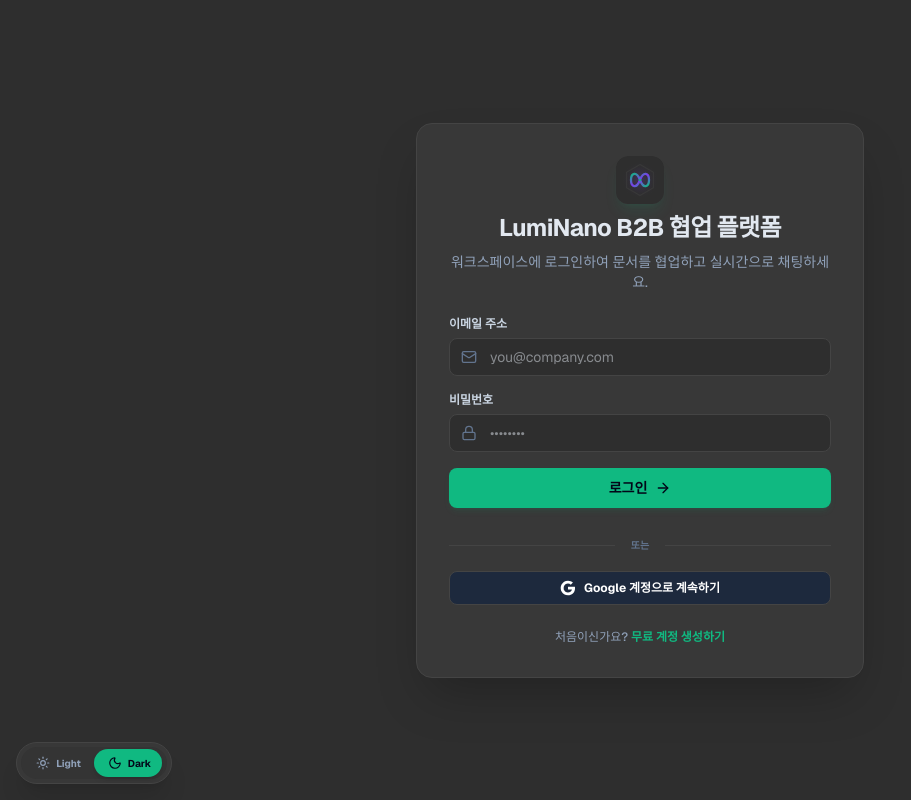
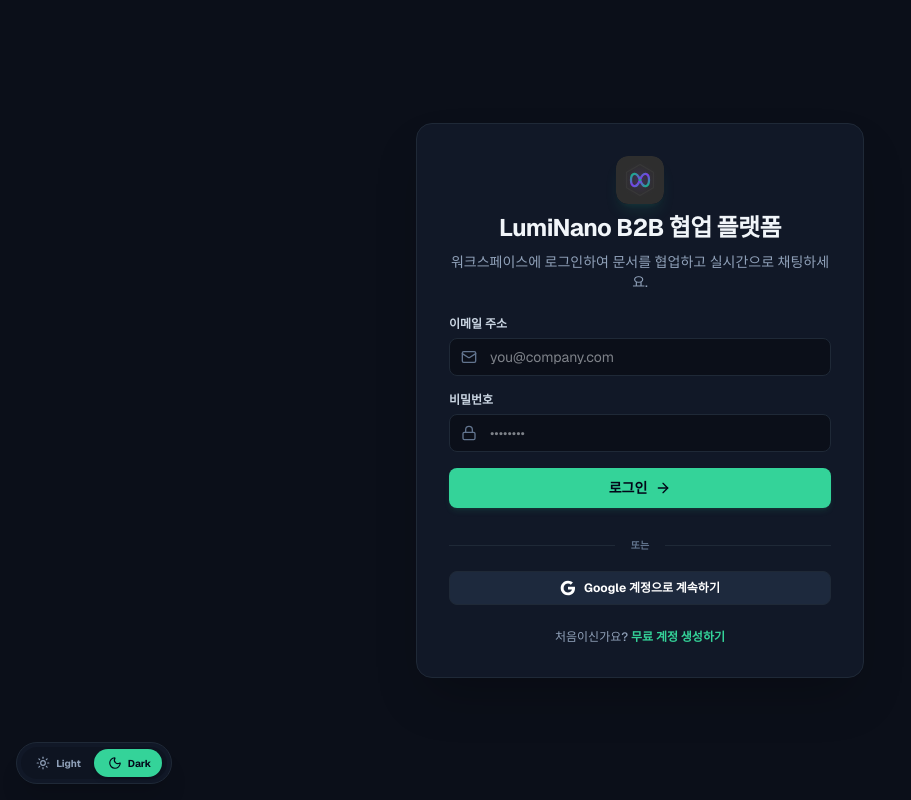
Before and after one commit to no-body-2/B2B-SaaS-project, a Next.js app in the folder apps/web/: page / in a window 1280 px wide. Shown: the whole page, without its empty margins (0-911 px from the left). Built offline with nearby package versions, Linux system fonts and the light colour scheme; no server answers.

Commit message:
fix(ui): Fix UI Dark mode text-color bugs

```diff
--- a/apps/web/src/app/dashboard/page.tsx
+++ b/apps/web/src/app/dashboard/page.tsx
@@ -233,7 +233,7 @@
                       <div className="w-10 h-10 bg-red-500/10 rounded-lg flex items-center justify-center text-red-500">
                         <Building2 className="w-5 h-5" />
                       </div>
-                      <span className="text-[10px] font-bold px-2 py-0.5 rounded-full bg-red-105 dark:bg-red-955/35 text-red-700 dark:text-red-400 border border-red-200 dark:border-red-900/50">
+                      <span className="text-[10px] font-bold px-2 py-0.5 rounded-full bg-red-100 dark:bg-red-950/35 text-red-700 dark:text-red-400 border border-red-200 dark:border-red-900/50">
                         보관 중
                       </span>
                     </div>
@@ -278,7 +278,7 @@
         <div className="fixed inset-0 z-50 bg-black/60 backdrop-blur-xs flex justify-center items-center p-4">
           <div className="w-full max-w-md bg-luminano-point rounded-xl border border-luminano-border shadow-2xl p-6 flex flex-col gap-4">
             <div className="flex justify-between items-center border-b border-luminano-border pb-3">
-              <div className="flex items-center gap-1.5 text-slate-800 dark:text-slate-150">
+              <div className="flex items-center gap-1.5 text-slate-800 dark:text-slate-100">
                 <Sparkles className="w-5 h-5 text-luminano-accent" />
                 <h3 className="font-bold text-lg">워크스페이스 생성</h3>
               </div>
@@ -291,7 +291,7 @@
             </div>
 
             {errorMsg && (
-              <div className="p-3 bg-red-955/20 text-red-400 border border-red-900/50 rounded-lg text-xs font-medium">
+              <div className="p-3 bg-red-950/20 text-red-400 border border-red-900/50 rounded-lg text-xs font-medium">
                 {errorMsg}
               </div>
             )}
--- a/apps/web/src/app/globals.css
+++ b/apps/web/src/app/globals.css
@@ -2,21 +2,21 @@
 @variant dark (&:where(.dark, .dark *));
 
 :root {
-  --background: #F1F5F9;
+  --background: #FFFFFF;
   --foreground: #0F172A;
 
   --luminano-point: #F8FAFC;
-  --luminano-accent: #0284C7;
+  --luminano-accent: #10B981;
   --luminano-border: #E2E8F0;
 }
 
 .dark {
-  --background: #2E2E2E;
-  --foreground: #E2E8F0;
+  --background: #0B0F19;
+  --foreground: #F1F5F9;
 
-  --luminano-point: #383838;
-  --luminano-accent: #10B981;
-  --luminano-border: #444444;
+  --luminano-point: #111827;
+  --luminano-accent: #34D399;
+  --luminano-border: #1F2937;
 }
 
 @theme inline {
--- a/apps/web/src/app/workspace/[workspaceId]/page.tsx
+++ b/apps/web/src/app/workspace/[workspaceId]/page.tsx
@@ -179,7 +179,7 @@
               <LumiNanoIcon size={28} />
             </div>
             <div className="flex flex-col min-w-0">
-              <span className="font-bold text-sm tracking-tight text-slate-800 dark:text-slate-150 truncate">
+              <span className="font-bold text-sm tracking-tight text-slate-800 dark:text-slate-100 truncate">
                 {activeWorkspace.name}
               </span>
               <span className="text-[10px] text-slate-500 dark:text-slate-300 truncate">
@@ -191,7 +191,7 @@
           <div className="relative shrink-0">
             <button
               onClick={() => setIsSettingsDropdownOpen(!isSettingsDropdownOpen)}
-              className="p-1 text-slate-500 hover:text-slate-900 dark:text-slate-400 dark:hover:text-slate-200 hover:bg-slate-850 rounded-md transition cursor-pointer bg-transparent border-0"
+              className="p-1 text-slate-500 hover:text-slate-900 dark:text-slate-400 dark:hover:text-slate-200 hover:bg-slate-800/40 rounded-md transition cursor-pointer bg-transparent border-0"
               title="설정 메뉴"
             >
               <Settings className="w-4 h-4 animate-hover-spin" />
@@ -377,7 +377,7 @@
                   {ch.isPrivate ? (
                     <Lock className="w-3.5 h-3.5 text-amber-500 shrink-0" />
                   ) : (
-                    <Hash className="w-3.5 h-3.5 text-slate-505 shrink-0" />
+                    <Hash className="w-3.5 h-3.5 text-slate-400 shrink-0" />
                   )}
                   <span className="truncate">{ch.name}</span>
                 </button>
--- a/apps/web/src/components/NanoEditor.tsx
+++ b/apps/web/src/components/NanoEditor.tsx
@@ -213,7 +213,7 @@
               {isOwner && (
                 <button
                   onClick={handleDelete}
-                  className="p-2 text-slate-655 dark:text-slate-400 hover:text-red-400 rounded-lg hover:bg-slate-800/40 transition cursor-pointer border border-transparent bg-transparent"
+                  className="p-2 text-slate-500 dark:text-slate-400 hover:text-red-400 rounded-lg hover:bg-slate-800/40 transition cursor-pointer border border-transparent bg-transparent"
                   title="문서 삭제"
                 >
                   <Trash2 className="w-4 h-4" />
@@ -228,7 +228,7 @@
       <div className="flex-1 overflow-y-auto p-8 max-w-4xl w-full mx-auto flex flex-col gap-6 h-[calc(100vh-60px)] max-h-[calc(100vh-60px)] min-h-0">
 
         {/* 문서 정보 뱃지 메타데이터 */}
-        <div className="flex gap-4 text-xs text-slate-655 dark:text-slate-400 border-b border-luminano-border pb-4">
+        <div className="flex gap-4 text-xs text-slate-500 dark:text-slate-400 border-b border-luminano-border pb-4">
           <span className="flex items-center gap-1">
             <Calendar className="w-3.5 h-3.5 text-luminano-accent" />
             작성일: {new Date(activeNano.createdAt).toLocaleString()}
--- a/apps/web/src/components/WorkflowPanel.tsx
+++ b/apps/web/src/components/WorkflowPanel.tsx
@@ -71,7 +71,7 @@
         );
       case 'REJECTED':
         return (
-          <span className="inline-flex items-center gap-1 text-[10px] font-bold px-2 py-0.5 rounded-full bg-red-100 dark:bg-red-955/20 text-red-750 dark:text-red-400 border border-red-200 dark:border-red-900/50">
+          <span className="inline-flex items-center gap-1 text-[10px] font-bold px-2 py-0.5 rounded-full bg-red-100 dark:bg-red-950/20 text-red-700 dark:text-red-400 border border-red-200 dark:border-red-900/50">
             <XCircle className="w-3 h-3" />
             반려됨
           </span>
@@ -220,7 +220,7 @@
                       <button
                         onClick={() => handleDecision('REJECTED')}
                         disabled={processing}
-                        className="px-4 py-2 bg-red-100 dark:bg-red-955/20 text-red-700 dark:text-red-400 hover:bg-red-200 dark:hover:bg-red-955/40 border border-red-200 dark:border-red-900/50 font-bold rounded-lg text-xs transition cursor-pointer disabled:bg-red-950/10"
+                        className="px-4 py-2 bg-red-100 dark:bg-red-950/20 text-red-700 dark:text-red-400 hover:bg-red-200 dark:hover:bg-red-950/40 border border-red-200 dark:border-red-900/50 font-bold rounded-lg text-xs transition cursor-pointer disabled:bg-red-950/10"
                       >
                         {processing ? <Loader2 className="w-3.5 h-3.5 animate-spin" /> : '반려 처리'}
                       </button>
--- a/apps/web/src/components/WorkspaceSettings.tsx
+++ b/apps/web/src/components/WorkspaceSettings.tsx
@@ -403,7 +403,7 @@
       </div>
 
       {/* 워크스페이스 탈퇴/경고 섹션 */}
-      <div className="bg-red-100 dark:bg-red-955/10 border border-red-200 dark:border-red-900/30 rounded-xl p-6 shadow-md flex flex-col gap-4">
+      <div className="bg-red-100 dark:bg-red-950/10 border border-red-200 dark:border-red-900/30 rounded-xl p-6 shadow-md flex flex-col gap-4">
         <div className="flex items-center gap-2">
           <ShieldAlert className="w-5 h-5 text-red-500" />
           <h3 className="font-bold text-base text-red-700 dark:text-red-400">위험 구역</h3>
@@ -421,7 +421,7 @@
                 placeholder="워크스페이스 이름 입력..."
                 value={confirmWsName}
                 onChange={(e) => setConfirmWsName(e.target.value)}
-                className="flex-1 max-w-xs px-3 py-2 border border-red-300 dark:border-red-900/50 rounded-lg text-sm bg-background text-slate-800 dark:text-slate-105 focus:outline-none focus:ring-2 focus:ring-red-500/20 focus:border-red-500"
+                className="flex-1 max-w-xs px-3 py-2 border border-red-300 dark:border-red-900/50 rounded-lg text-sm bg-background text-slate-800 dark:text-slate-100 focus:outline-none focus:ring-2 focus:ring-red-500/20 focus:border-red-500"
               />
               <button
                 onClick={handleDeleteWorkspace}
```
